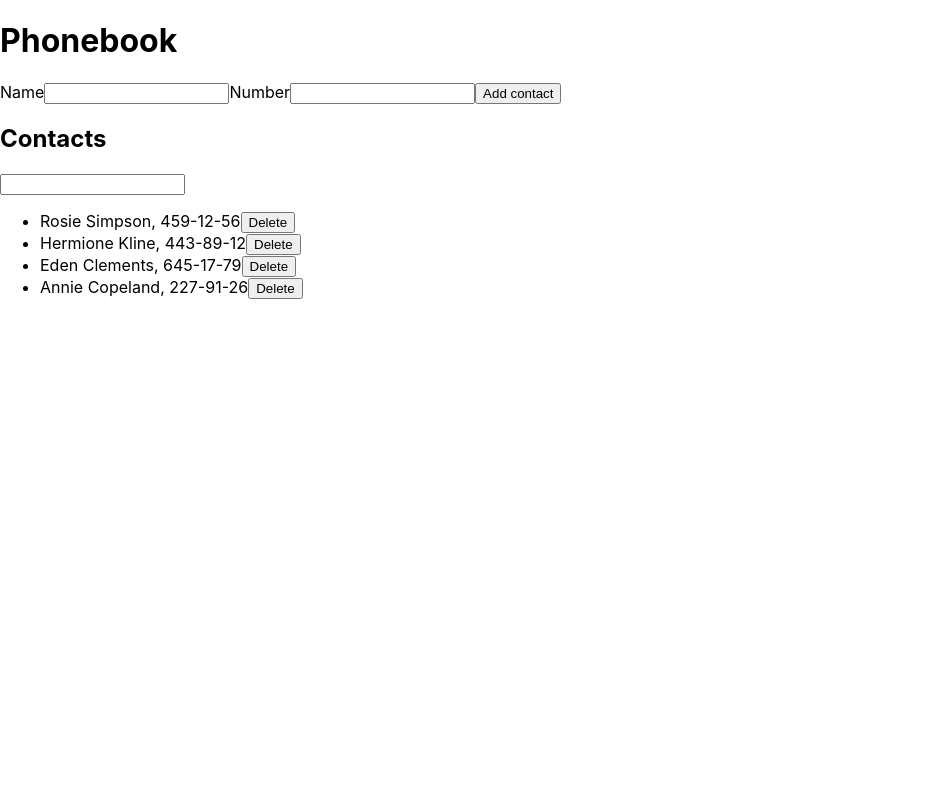
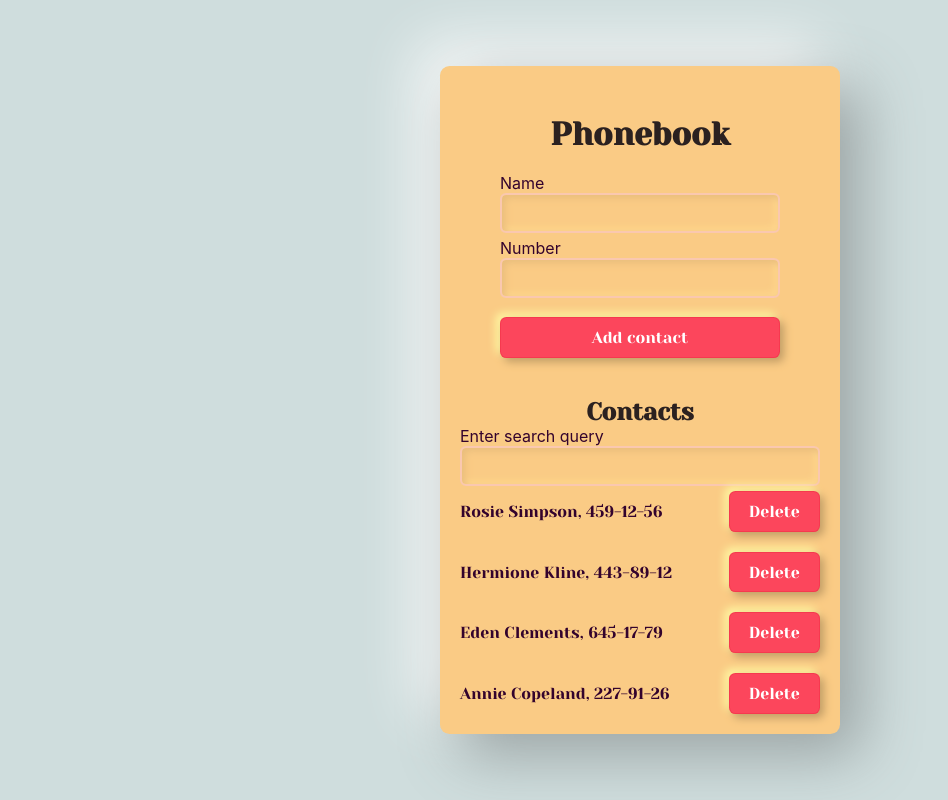
Before and after one commit to StelmakhM/goit-react-hw-02-phonebook, a React (Create React App) app: page / in a window 1280 px wide. Shown: the whole page, without its empty margins (0-948 px from the left). Built offline with nearby package versions, Linux system fonts and the light colour scheme.

Commit message:
add styles

```diff
--- a/src/components/App.jsx
+++ b/src/components/App.jsx
@@ -2,6 +2,7 @@ import { Component } from 'react';
 import ContactForm from './ContactForm/ContactForm';
 import ContactList from './ContactList/ContactList';
 import Filter from './Filter/Filter';
+import styles from './App.module.css';
 
 export class App extends Component {
   state = {
@@ -53,10 +54,8 @@ export class App extends Component {
   render() {
     const filteredContacts = this.filterContacts();
     return (
-      <div>
-        <h1>Phonebook</h1>
+      <div className={styles.container}>
         <ContactForm onSubmit={this.addNewContact} />
-        <h2>Contacts</h2>
         <Filter
           searchContact={this.searchContact}
           filterValue={this.state.filter}
--- /dev/null
+++ b/src/components/App.module.css
@@ -0,0 +1,8 @@
+.container {
+  width: 400px;
+  border-radius: 0.6em;
+  padding: 20px;
+  background-color: var(--primary-color);
+  box-shadow: 20px 20px 60px #97a1a1, -20px -20px 60px #ffffff;
+  margin: 20px auto;
+}
--- a/src/components/ContactForm/ContactForm.jsx
+++ b/src/components/ContactForm/ContactForm.jsx
@@ -1,6 +1,7 @@
 import { Component } from 'react';
 import { nanoid } from 'nanoid';
 import PropTypes from 'prop-types';
+import styles from './ContactForm.module.css';
 
 export default class ContactForm extends Component {
   state = {
@@ -34,7 +35,10 @@ export default class ContactForm extends Component {
 
   render() {
     return (
-      <form onSubmit={this.onFormSubmit}>
+      <div className={styles.container}>
+        <form className={styles.form} onSubmit={this.onFormSubmit}>
+          <h1>Phonebook</h1>
+          <div className={styles.formControl}>
             <label>
               Name
               <input
@@ -58,7 +62,9 @@ export default class ContactForm extends Component {
               value={this.state.number}
             />
             <button type="submit">Add contact</button>
+          </div>
         </form>
+      </div>
     );
   }
 }
--- /dev/null
+++ b/src/components/ContactForm/ContactForm.module.css
@@ -0,0 +1,100 @@
+@import url('https://fonts.googleapis.com/css2?family=Lora&family=Yeseva+One&display=swap');
+
+* {
+  --hibiscus-love: #fc465c;
+  --fine-ii: #f9b198;
+  --afl: #fac8af;
+  --mexican-sky: #cfdddd;
+  --brasillia-peach: #facb85;
+  --free: #33032d;
+  --captured: #2b2120;
+
+  --primary-color: var(--brasillia-peach);
+  --secondary-color: var(--hibiscus-love);
+  --tertiary-color: var(--fine-ii);
+  --quadrary-color: var(--afl);
+  --bg-color: var(--mexican-sky);
+  --text-color: var(--free);
+  --header-color: var(--captured);
+  --error-color: var(--hibiscus-love);
+  --success-color: #73d12e;
+
+  box-sizing: border-box;
+}
+
+h1,
+h2,
+h3,
+h4,
+h5 {
+  font-family: 'Yeseva One', Georgia, cursive;
+  color: var(--header-color);
+}
+
+ul,
+li {
+  padding: 0;
+  margin: 0;
+  list-style: none;
+}
+body {
+  font-family: 'Lora', 'Times New Roman', serif;
+  background-color: var(--bg-color);
+  color: var(--free);
+  display: flex;
+  align-items: center;
+  justify-content: center;
+  flex-flow: column nowrap;
+  min-height: 100vh;
+}
+
+.form {
+  padding: 30px 40px;
+}
+
+.form h1 {
+  text-align: center;
+  margin: 0 0 20px;
+}
+
+.formControl {
+  margin-bottom: 10px;
+  position: relative;
+}
+
+.formControl label {
+  color: var(--text-color);
+  display: block;
+  margin-bottom: 5px;
+}
+.formControl input {
+  border-radius: 6px;
+  background: var(--primary-color);
+  box-shadow: inset 3px 3px 7px #e9bd7c, inset -3px -3px 7px #ffd98e;
+  min-height: 2.618em;
+  border: var(--quadrary-color) solid 2px;
+  display: block;
+  width: 100%;
+  font-size: 14px;
+  padding: 10px;
+}
+
+.formControl input:focus {
+  outline: 0;
+  border-color: var(--tertiary-color);
+}
+
+.form button {
+  cursor: pointer;
+  background: var(--secondary-color);
+  box-shadow: 4px 4px 8px #c19c66, -4px -4px 8px #fffaa4;
+  border: 1px solid #ec263c66;
+  color: #fff;
+  font-size: 16px;
+  padding: 0.618em 1.2em;
+  border-radius: 0.4em;
+  font-family: 'Yeseva One', Georgia, cursive;
+  display: block;
+  margin-top: 1.2em;
+  width: 100%;
+}
--- a/src/components/ContactList/ContactList.jsx
+++ b/src/components/ContactList/ContactList.jsx
@@ -1,13 +1,18 @@
 import PropTypes from 'prop-types';
+import styles from './ContactList.module.css';
 
 export default function ContactList({ contacts, deleteContact }) {
   return (
     <>
-      <ul>
+      <ul className={styles.list}>
         {contacts.map(({ id, name, number }) => (
-          <li key={id}>
+          <li className={styles.item} key={id}>
             {name}, {number}
-            <button onClick={() => deleteContact(id)} type="button">
+            <button
+              className={styles.button}
+              onClick={() => deleteContact(id)}
+              type="button"
+            >
               Delete
             </button>
           </li>
--- /dev/null
+++ b/src/components/ContactList/ContactList.module.css
@@ -0,0 +1,29 @@
+.list {
+  display: flex;
+  flex-direction: column;
+  gap: 20px;
+}
+
+.item {
+  display: flex;
+  align-items: center;
+  /* justify-content: space-around; */
+
+  font-family: 'Yeseva One', Georgia, cursive;
+  font-size: 16px;
+}
+
+.button {
+  padding: 0.618em 1.2em;
+
+  font-family: 'Yeseva One', Georgia, cursive;
+  font-size: 16px;
+
+  cursor: pointer;
+  background: var(--secondary-color);
+  box-shadow: 4px 4px 8px #c19c66, -4px -4px 8px #fffaa4;
+  border: 1px solid #ec263c66;
+  color: #fff;
+  border-radius: 0.4em;
+  margin-left: auto;
+}
--- a/src/components/Filter/Filter.jsx
+++ b/src/components/Filter/Filter.jsx
@@ -1,13 +1,22 @@
 import PropTypes from 'prop-types';
+import styles from './Filter.module.css';
 
 export default function Filter({ searchContact, filterValue }) {
   return (
+    <>
+      <h2 className={styles.title}>Contacts</h2>
+
+      <label className={styles.label}>
+        Enter search query
         <input
+          className={styles.input}
           type="text"
           name="filter"
           onChange={e => searchContact(e)}
           value={filterValue}
         />
+      </label>
+    </>
   );
 }
 
--- /dev/null
+++ b/src/components/Filter/Filter.module.css
@@ -0,0 +1,22 @@
+input {
+  border-radius: 6px;
+  background: var(--primary-color);
+  box-shadow: inset 3px 3px 7px #e9bd7c, inset -3px -3px 7px #ffd98e;
+  min-height: 2.618em;
+  border: var(--quadrary-color) solid 2px;
+  display: block;
+  width: 100%;
+  font-size: 14px;
+  padding: 10px;
+}
+
+label {
+  color: var(--text-color);
+  display: block;
+  margin-bottom: 5px;
+}
+
+.title {
+  text-align: center;
+  margin: 0;
+}
```
Lines whose indentation alone changed are shown as unchanged.
